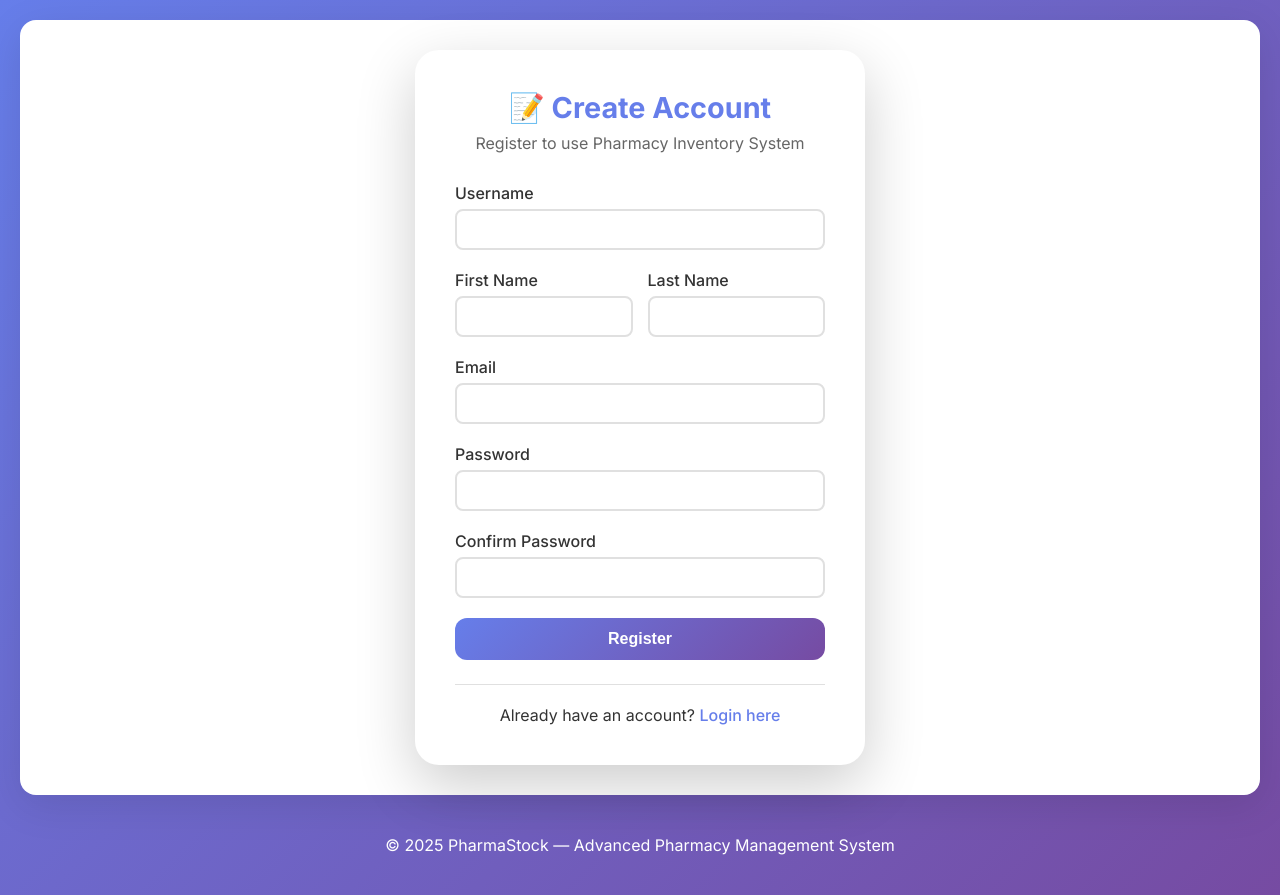
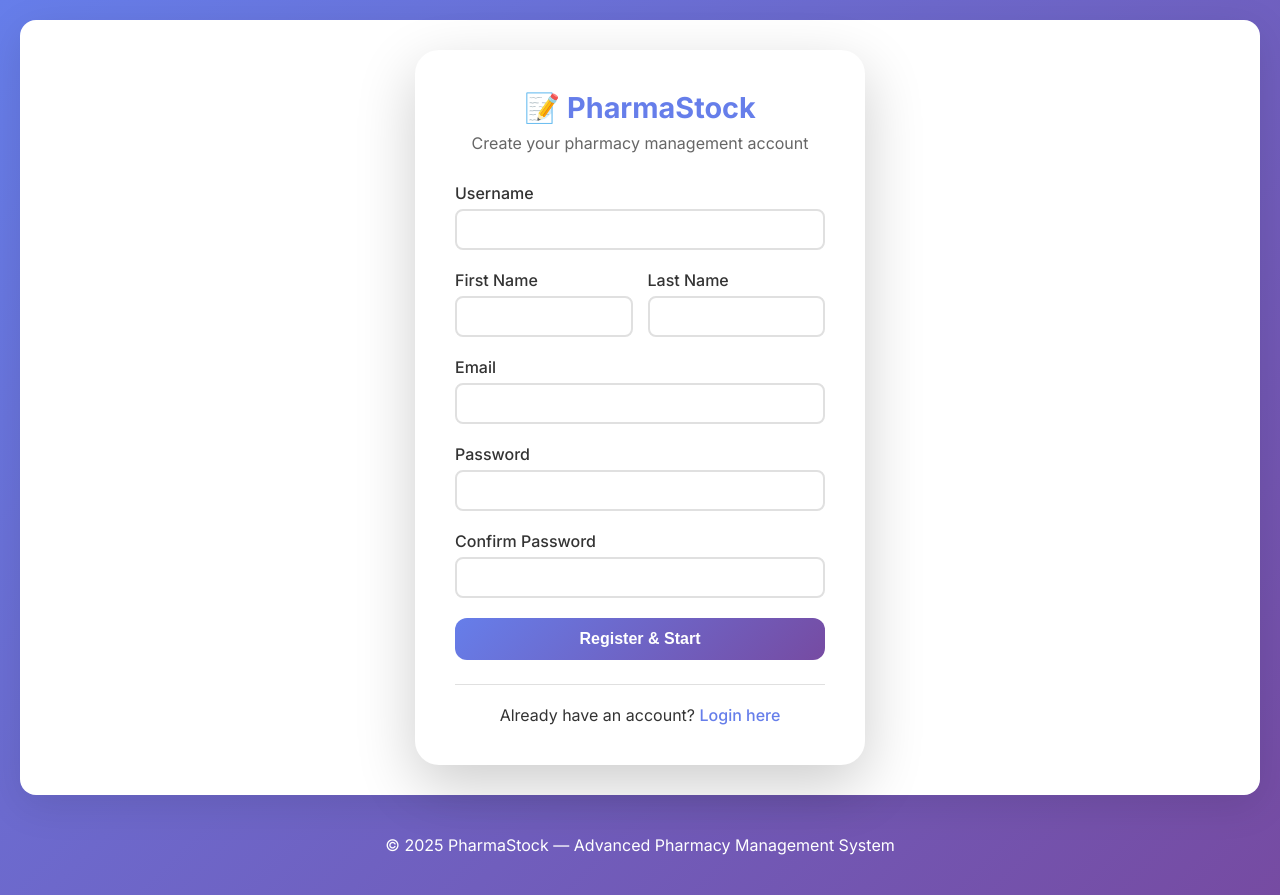
Before and after one commit to SakhileGodfrery/Pharmacy_Inventory_System_Group_10, a Django app: page /register/ in a window 1280 px wide. Run offline with Django 5.2, Linux system fonts and the light colour scheme.

Commit message:
Enhance registration page title and content

```diff
--- a/PHASE 3/Pharmacy_django/pharmacy_inventory/pharmacy/templates/register.html
+++ b/PHASE 3/Pharmacy_django/pharmacy_inventory/pharmacy/templates/register.html
@@ -1,13 +1,13 @@
 {% extends 'base.html' %}
 
-{% block title %}Register{% endblock %}
+{% block title %}Register | PharmaStock{% endblock %}
 
 {% block content %}
 <div class="auth-container">
     <div class="auth-card">
         <div class="auth-header">
-            <h2>📝 Create Account</h2>
-            <p>Register to use Pharmacy Inventory System</p>
+            <h2>📝 PharmaStock</h2>
+            <p>Create your pharmacy management account</p>
         </div>
 
         <form method="post" class="auth-form">
@@ -47,7 +47,7 @@
                 <input type="password" name="password2" id="id_password2" class="form-control" required>
             </div>
 
-            <button type="submit" class="btn btn-primary btn-block">Register</button>
+            <button type="submit" class="btn btn-primary btn-block">Register & Start</button>
         </form>
 
         <div class="auth-footer">
```
